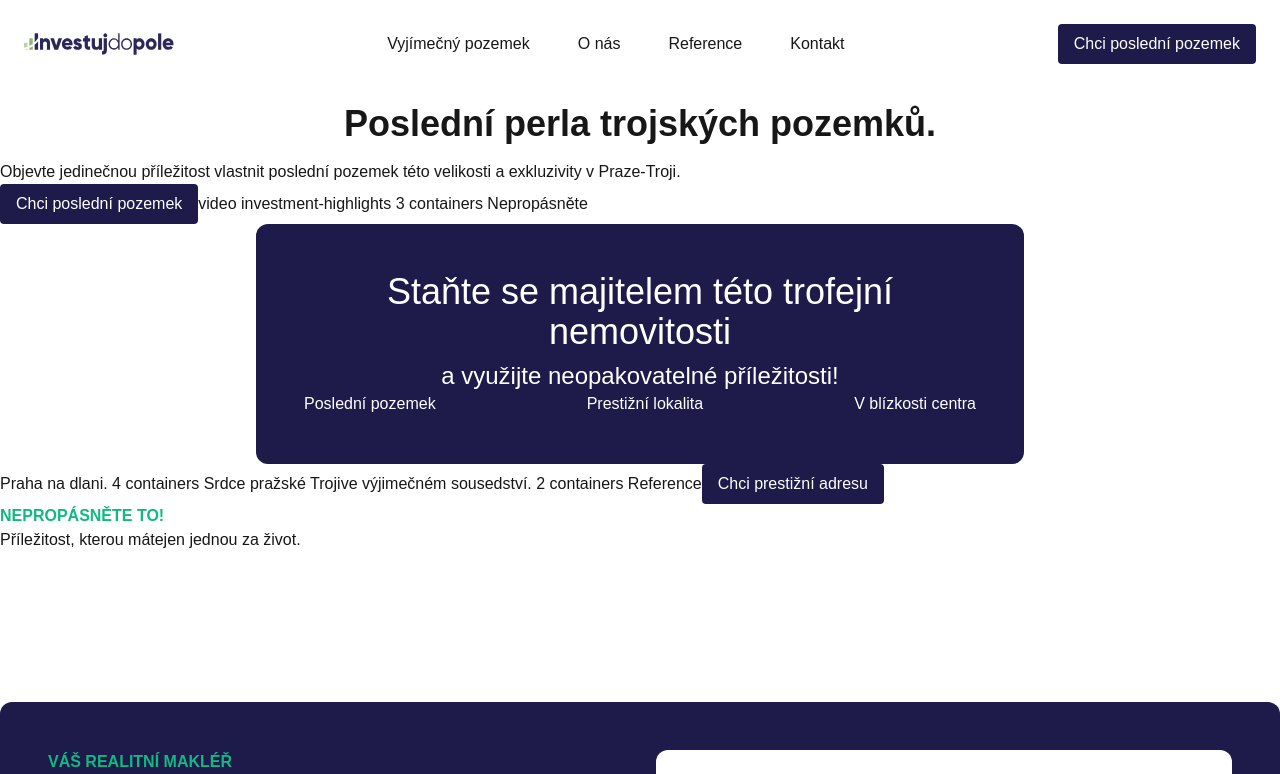
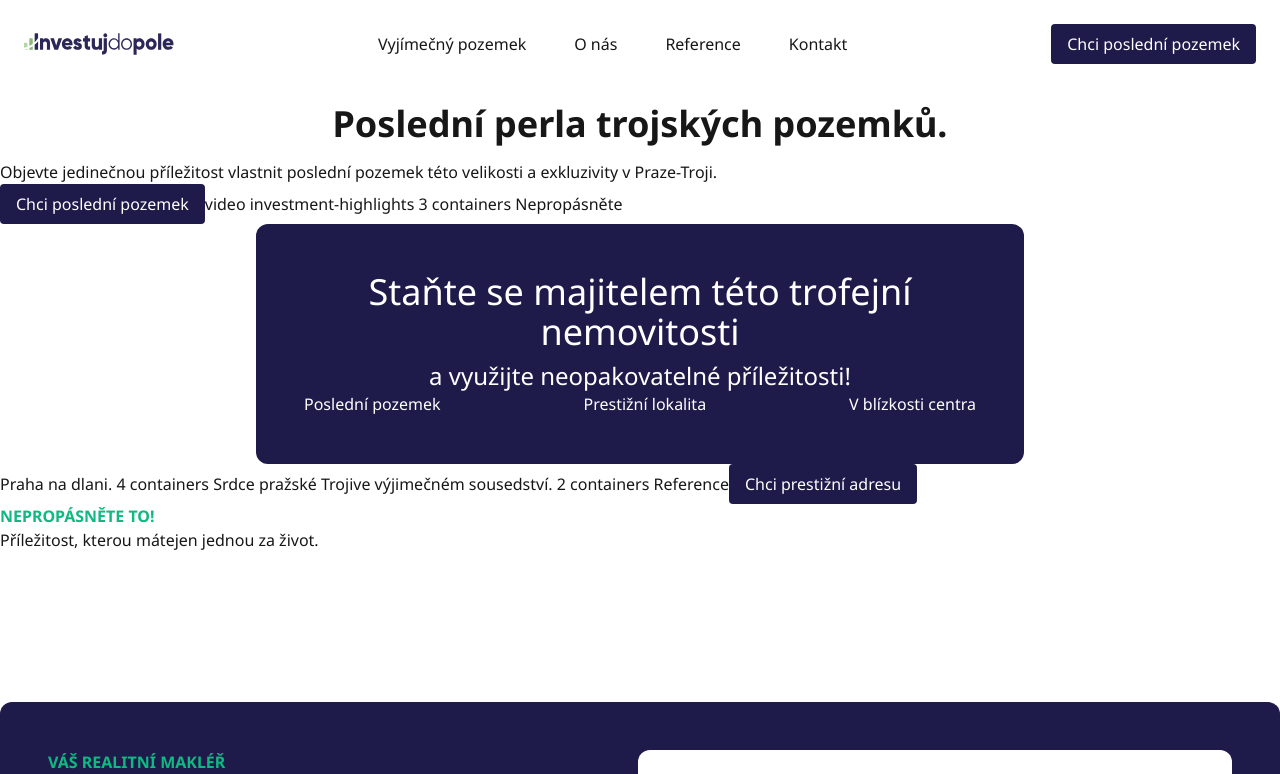
Before and after one commit to violinie/investujdopole2.1, a Next.js app: page / in a window 1280 px wide. Shown: the top 774 px of the page. Built offline with nearby package versions, Linux system fonts and the light colour scheme.

Commit message:
add font

```diff
--- a/src/app/layout.tsx
+++ b/src/app/layout.tsx
@@ -1,4 +1,11 @@
 import "../styles/globals.css";
+import { Noto_Sans } from 'next/font/google'
+
+const noto_sans = Noto_Sans({
+  subsets: ['latin'],
+  variable: '--font-noto-sans',
+})
+
 
 export const metadata = {
   title: 'Next.js',
@@ -12,7 +19,7 @@ export default function RootLayout({
 }) {
   return (
     <html lang="en">
-      <body>
+      <body className={`${noto_sans.variable} font-sans`}>
 
         {children}
 
--- a/tailwind.config.ts
+++ b/tailwind.config.ts
@@ -12,6 +12,9 @@ export default {
         background: "var(--background)",
         foreground: "var(--foreground)",
       },
+      fontFamily: {
+        sans: ['var(--font-noto-sans)'],
+      },
     },
   },
   plugins: [],
```
